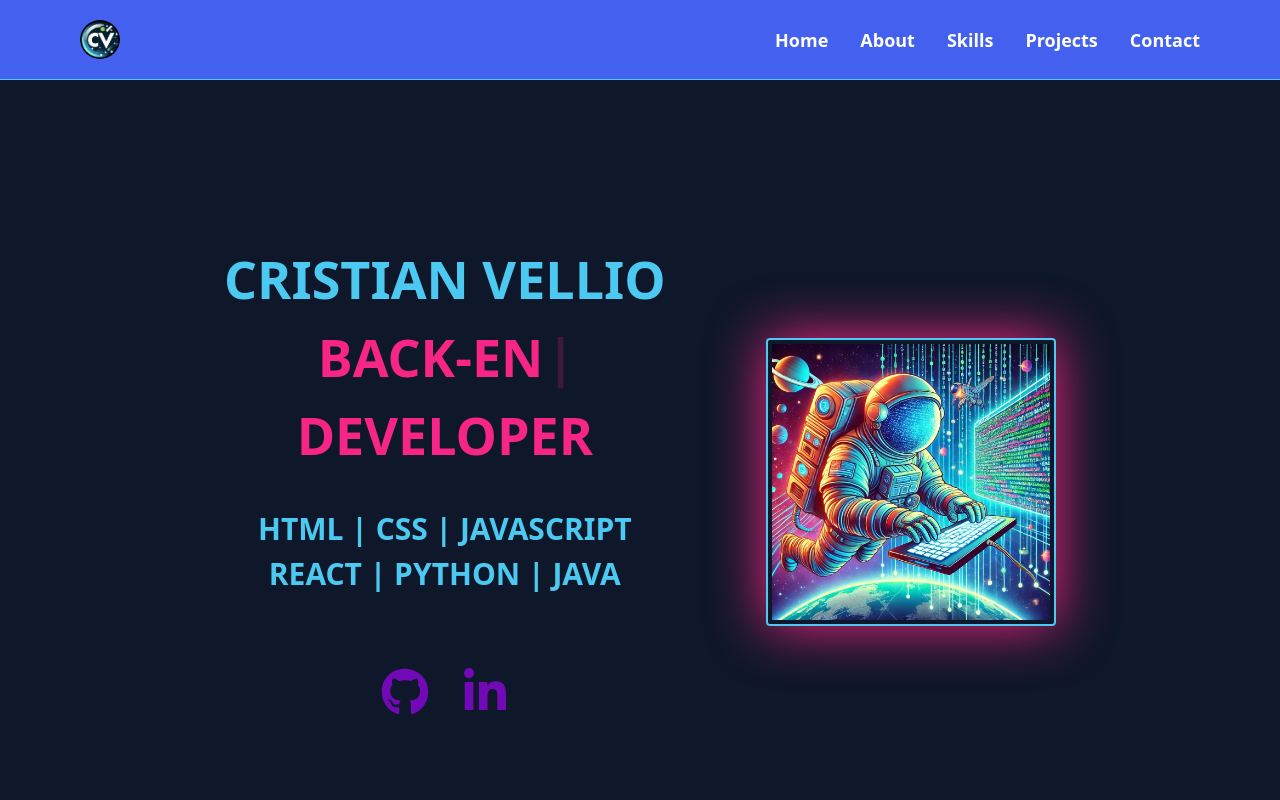
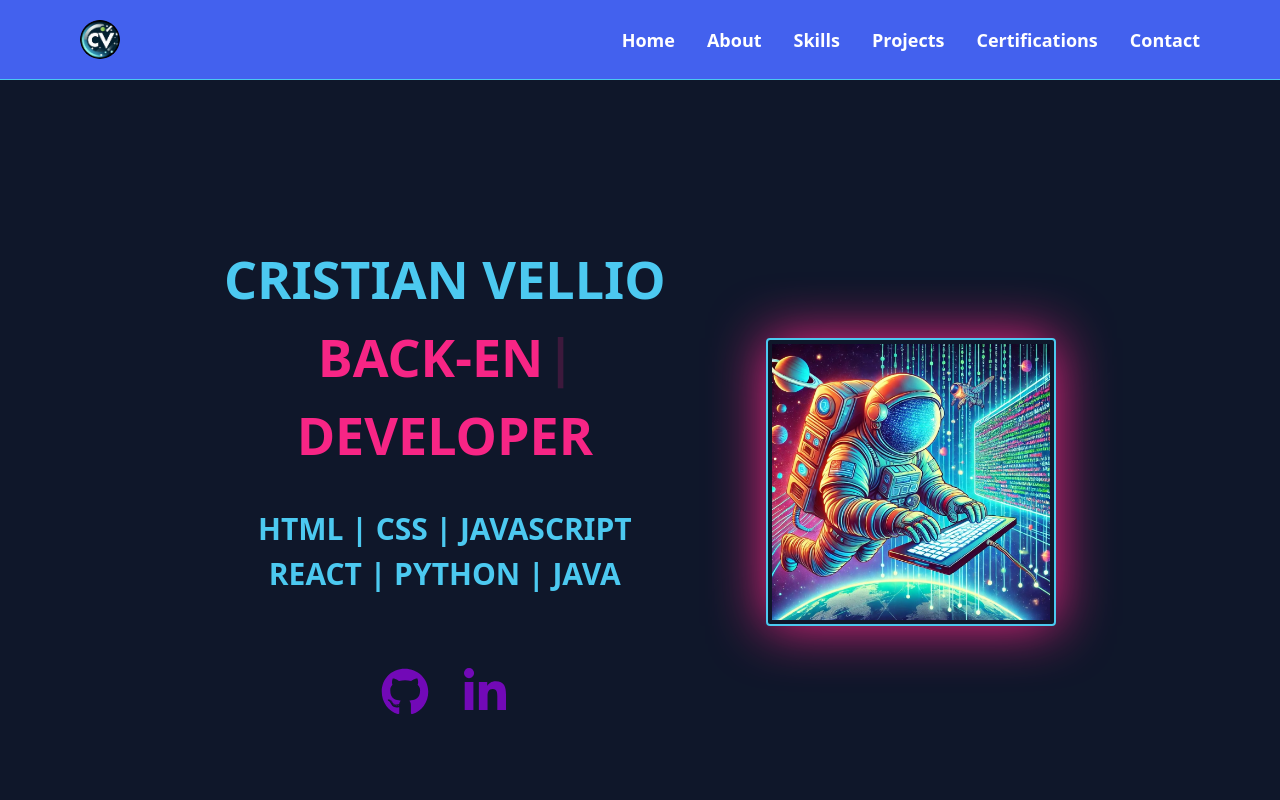
Before and after one commit to CristianVellio/PORT-FOLIO, a React (Vite) app: page / in a window 1280 px wide. Shown: the top 800 px of the page. Built offline with nearby package versions, Linux system fonts and the light colour scheme; a small style sheet from the web is missing.

Commit message:
Fix-Navbar-Added navigation to new section

```diff
--- a/src/Nav.jsx
+++ b/src/Nav.jsx
@@ -47,6 +47,11 @@ function Nav() {
               </Link>
             </li>
             <li className="text-lg font-bold hover:text-primary cursor-pointer">
+              <Link spy={true} smooth={true} to="Certifications">
+                Certifications
+              </Link>
+            </li>
+            <li className="text-lg font-bold hover:text-primary cursor-pointer">
               <Link spy={true} smooth={true} to="Contact">
                 Contact
               </Link>
@@ -91,6 +96,16 @@ function Nav() {
               </Link>
             </li>
             <li className="text-lg font-bold py-4 border-b border-tertiary hover:bg-quaternary hover:text-primary  cursor-pointer">
+              <Link
+                spy={true}
+                smooth={true}
+                to="Projects"
+                onClick={handleClick}
+              >
+                Certifications
+              </Link>
+            </li>
+            <li className="text-lg font-bold py-4 border-b border-tertiary hover:bg-quaternary hover:text-primary  cursor-pointer">
               <Link spy={true} smooth={true} to="Contact" onClick={handleClick}>
                 Contact
               </Link>
```
